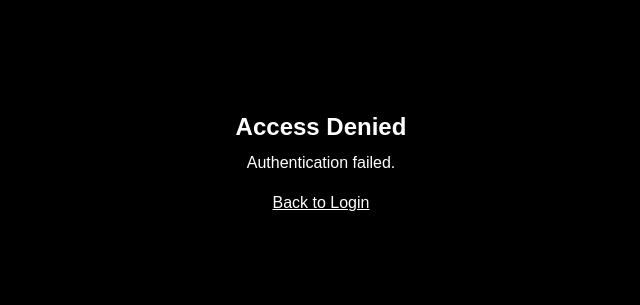
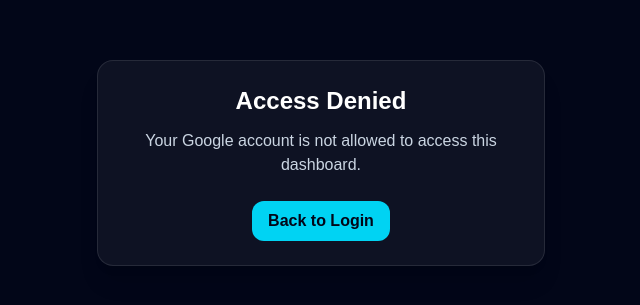
Before and after one commit to Angelgracieee/summer-camp-dashboard, a Next.js app: page /auth/error in a window 1280 px wide. Shown: the part 237-542 px from the top of the page, without its empty margins (319-959 px from the left). Built offline with nearby package versions, Linux system fonts and the light colour scheme.

Commit message:
Fixing error log in page

```diff
--- a/app/auth/error/page.tsx
+++ b/app/auth/error/page.tsx
@@ -1,25 +1,30 @@
-"use client";
+export default async function AuthErrorPage({
+  searchParams,
+}: {
+  searchParams: Promise<{ error?: string }>;
+}) {
+  const { error } = await searchParams;
 
-import Link from "next/link";
-import { useSearchParams } from "next/navigation";
 
-export default function AuthErrorPage() {
-  const params = useSearchParams();
-  const error = params.get("error");
+  let message = "Your Google account is not allowed to access this dashboard.";
+
+
+  if (error && error !== "AccessDenied") {
+    message = "Something went wrong during sign in.";
+  }
+
 
   return (
-    <main className="min-h-screen flex items-center justify-center bg-black text-white">
-      <div className="text-center">
+    <main className="flex min-h-screen items-center justify-center bg-slate-950 px-4 text-white">
+      <div className="w-full max-w-md rounded-2xl border border-white/10 bg-white/5 p-6 text-center shadow-xl">
         <h1 className="text-2xl font-bold">Access Denied</h1>
-        <p className="mt-2">
-          {error === "AccessDenied"
-            ? "Your account is not allowed."
-            : "Authentication failed."}
-        </p>
-
-        <Link href="/login" className="mt-4 inline-block underline">
+        <p className="mt-3 text-slate-300">{message}</p>
+        <a
+          href="/login"
+          className="mt-6 inline-block rounded-xl bg-cyan-400 px-4 py-2 font-semibold text-slate-950"
+        >
           Back to Login
-        </Link>
+        </a>
       </div>
     </main>
   );
```
Also changed, not shown: app/layout.tsx (line endings or trailing spaces), app/providers.tsx (line endings or trailing spaces).
